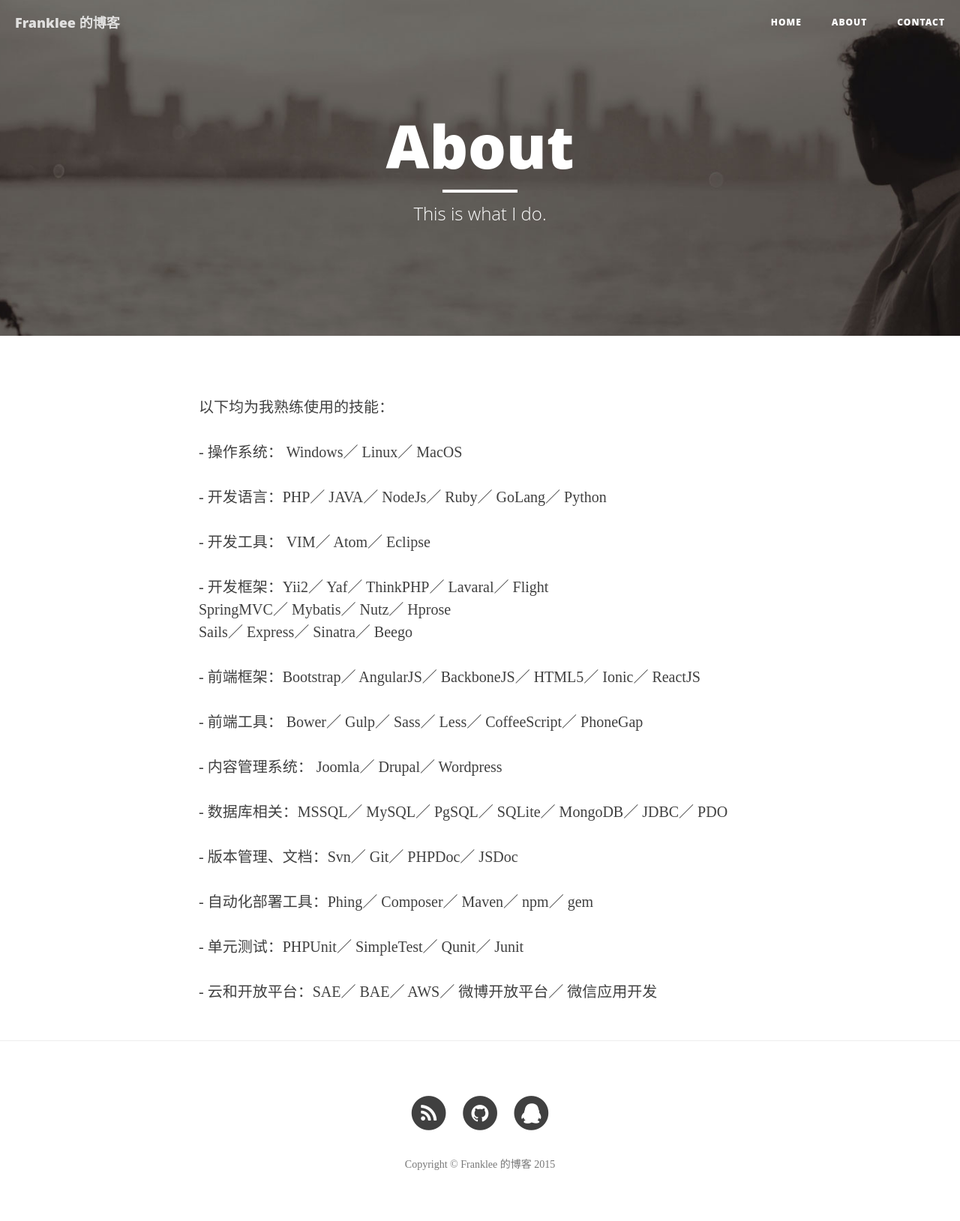
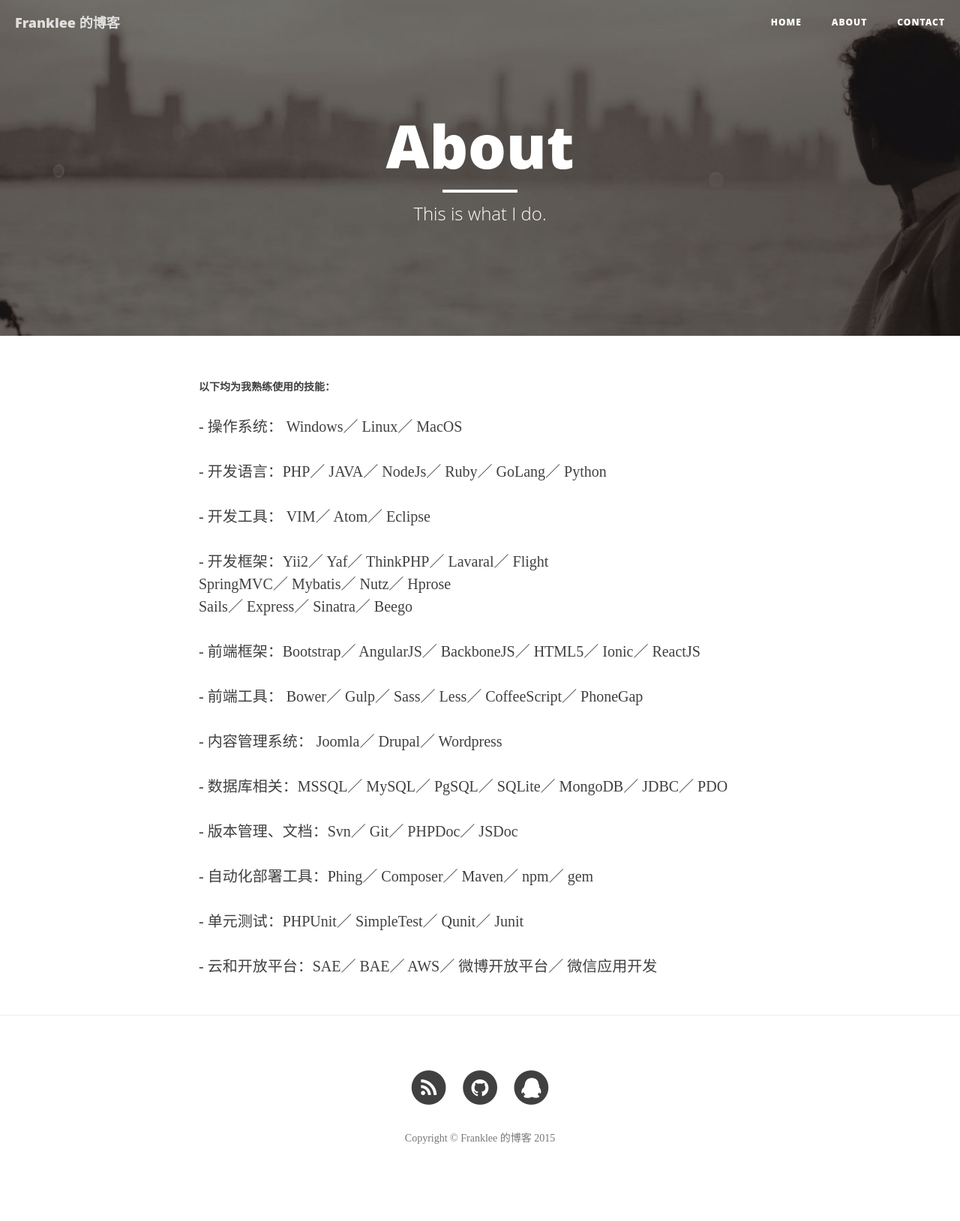
Before and after one commit to FrankLee33/franklee33.github.io, a Jekyll site: the page built from about.html, in a window 1280 px wide. Shown: the whole page at 75% size. Built offline with Jekyll 4.4.1, drawn with Linux system fonts in a browser that asks for light colours; nearby versions of some CDN libraries; some web fonts are replaced; after the commit the page ends 1594 px from its top, so only the background shows below that.

```diff
--- a/about.html
+++ b/about.html
@@ -4,7 +4,7 @@ title: "About"
 description: "This is what I do."
 header-img: "img/about-bg.jpg"
 ---
-<p>以下均为我熟练使用的技能：</p>
+<h5>以下均为我熟练使用的技能：</h5>
 <p> - 操作系统： Windows／  Linux／ MacOS</p>
 <p> - 开发语言：PHP／ JAVA／ NodeJs／ Ruby／ GoLang／ Python</p>
 <p> - 开发工具： VIM／ Atom／ Eclipse   </p>
```
